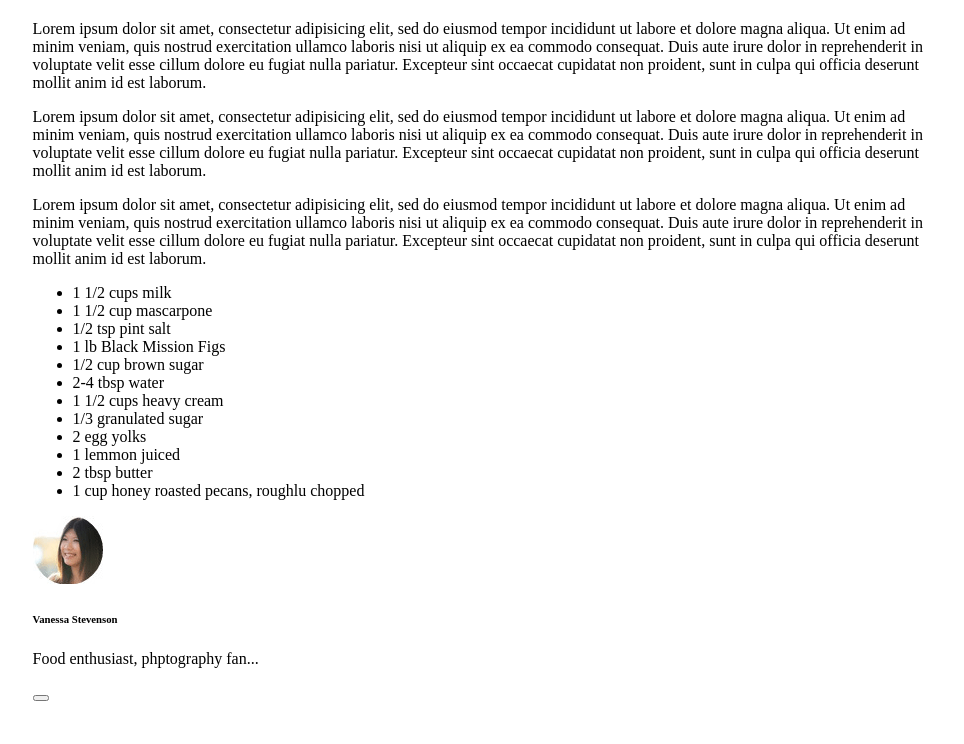
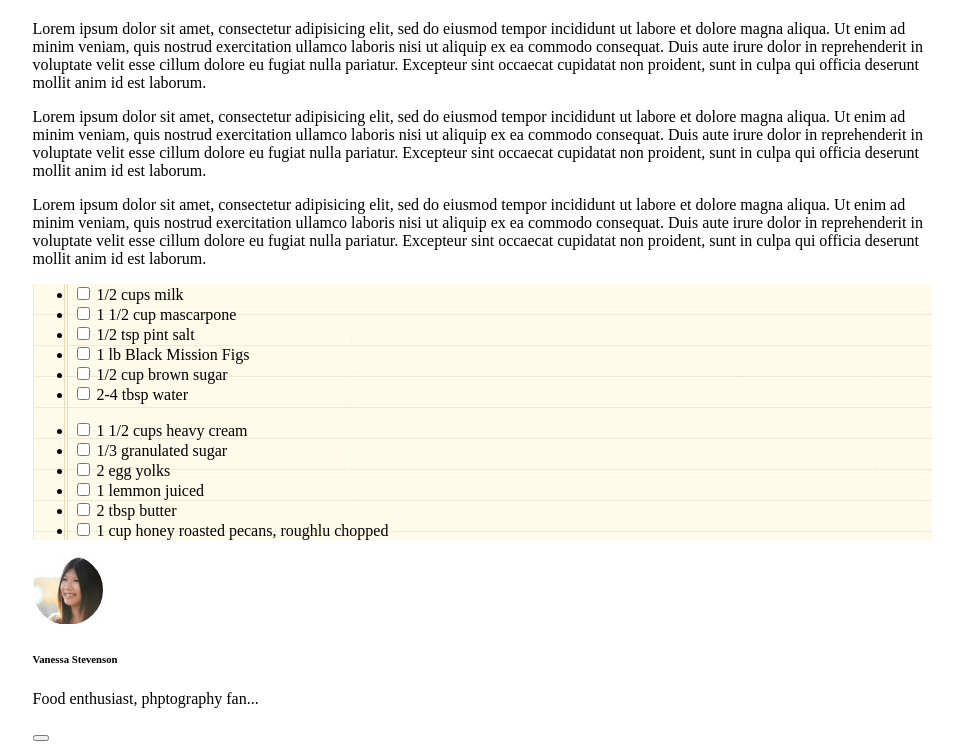
Before and after one commit to stevegcarpenter/chocolate-pizza, a plain HTML site: page index.html in a window 1280 px wide. Shown: the part 828-1572 px from the top of the page, without its empty margins (158-1122 px from the left). Before the commit the page ends 1532 px from the top, so only its background shows below. Drawn offline with nearby package versions, Linux system fonts and the light colour scheme.

Commit message:
form completed

```diff
--- a/index.html
+++ b/index.html
@@ -46,22 +46,25 @@
       <p>Lorem ipsum dolor sit amet, consectetur adipisicing elit, sed do eiusmod tempor incididunt ut labore et dolore magna aliqua. Ut enim ad minim veniam, quis nostrud exercitation ullamco laboris nisi ut aliquip ex ea commodo consequat. Duis aute irure dolor in reprehenderit in voluptate velit esse cillum dolore eu fugiat nulla pariatur. Excepteur sint occaecat cupidatat non proident, sunt in culpa qui officia deserunt mollit anim id est laborum.</p>
     </article>
     <section class="two-column-list">
-      <ul id="reciep">
-        <li>1 1/2 cups milk</li>
-        <li>1 1/2 cup mascarpone</li>
-        <li>1/2 tsp pint salt</li>
-        <li>1 lb Black Mission Figs</li>
-        <li>1/2 cup brown sugar</li>
-        <li>2-4 tbsp water </li>
-        <li>1 1/2 cups heavy cream</li>
-        <li>1/3 granulated sugar</li>
-        <li>2 egg yolks</li>
-        <li>1 lemmon juiced</li>
-        <li>2 tbsp butter</li>
-        <li>1 cup honey roasted pecans, roughlu chopped</li>
+      <ul id="list-left">
+        <li><input type="checkbox" id="cbox1"> <label for=cbox1> 1/2 cups milk</label></li>
+        <li><input type="checkbox" id="cbox2"> <label for=cbox2>1 1/2 cup mascarpone</label></li>
+        <li><input type="checkbox" id="cbox3"> <label for=cbox3>1/2 tsp pint salt</label></li>
+        <li><input type="checkbox" id="cbox4"> <label for=cbox4>1 lb Black Mission Figs</label></li>
+        <li><input type="checkbox" id="cbox5"> <label for=cbox5>1/2 cup brown sugar</label></li>
+        <li><input type="checkbox" id="cbox6"> <label for=cbox6>2-4 tbsp water</label></li>
       </ul>
+      <ul id="list-right">
+        <li><input type="checkbox" id="cbox7"> <label for=cbox7>1 1/2 cups heavy cream</label></li>
+        <li><input type="checkbox" id="cbox8"> <label for=cbox8>1/3 granulated sugar</label></li>
+        <li><input type="checkbox" id="cbox9"> <label for=cbox9>2 egg yolks</label></li>
+        <li><input type="checkbox" id="cbox10"> <label for=cbox10>1 lemmon juiced</label></li>
+        <li><input type="checkbox" id="cbox11"> <label for=cbox11>2 tbsp butter</label></li>
+        <li><input type="checkbox" id="cbox12"> <label for=cbox12>1 cup honey roasted pecans, roughlu chopped</label></li>
+      </ul>
+    </section>
     <!--footer bottom left side-->
-  </section id ="article-footer">
+  <section id ="article-footer">
       <img src="img/van-pic.png">
       <section id="auther-bio">
         <h6>Vanessa Stevenson</h6>
--- a/style.css
+++ b/style.css
@@ -72,3 +72,18 @@ header{
   border-bottom-color: gray;
   border-width: 3px;
 }
+
+.two-column-list{
+  background-image: url("img/list-bg.png");
+  list-style: none;
+ }
+
+#cbox1, #cbox2, #cbox3, #cbox4, #cbox5, #cbox6, #cbox7, #cbox8, #cbox9, #cbox10, #cbox11, #cbox12 {
+  color: black;
+  text-decoration: line-through;
+}
+
+input[type=checkbox]:checked + label {
+  color: black;
+  text-decoration: line-through;
+}
```
